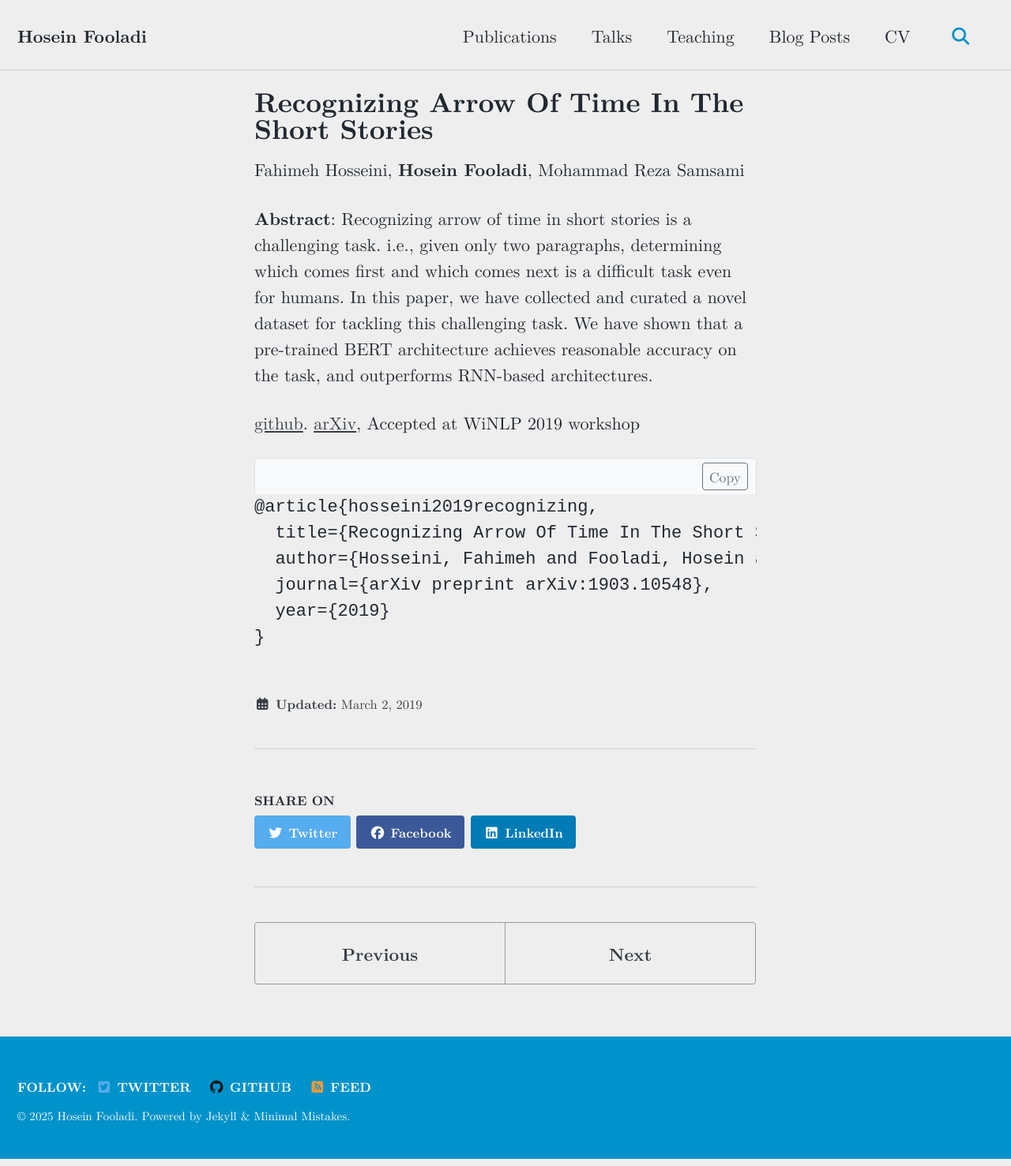
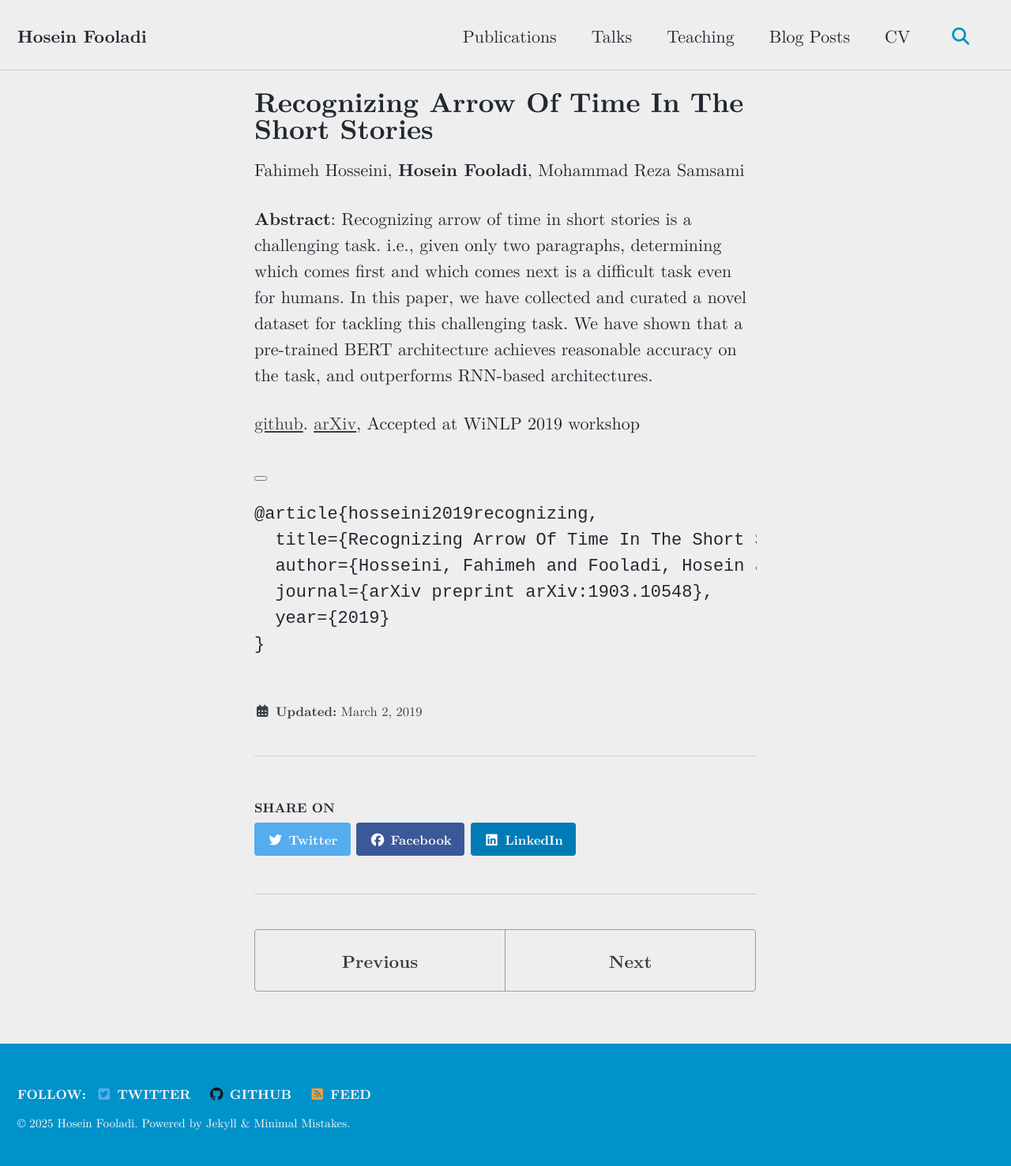
Before and after one commit to HFooladi/HFooladi.github.io, a Jekyll site: the page built from _publications/2019-03-02-arrow-of-time.md, in a window 1280 px wide. Shown: the whole page at 79% size. Built offline with Jekyll 4.4.1, drawn with Linux system fonts in a browser that asks for light colours; cached includes are drawn as plain includes.

```diff
--- a/_includes/head/custom.html
+++ b/_includes/head/custom.html
@@ -30,54 +30,3 @@
 <script type="text/javascript" id="MathJax-script" async
     src="https://cdn.jsdelivr.net/npm/mathjax@3/es5/tex-svg.js">
 </script>
-
-<!-- For code blocks -->
-<style>
-    .code-header {
-      display: flex;
-      justify-content: flex-end;
-      padding: 5px 10px;
-      background: #f8f9fa;
-      border: 1px solid #dee2e6;
-      border-bottom: none;
-      border-top-left-radius: 4px;
-      border-top-right-radius: 4px;
-    }
-
-    .copy-code-button {
-      display: flex;
-      align-items: center;
-      padding: 4px 8px;
-      font-size: 0.8em;
-      color: #6c757d;
-      background-color: transparent;
-      border: 1px solid #6c757d;
-      border-radius: 4px;
-      cursor: pointer;
-      transition: all 0.2s ease;
-    }
-
-    .copy-code-button:hover {
-      background-color: #6c757d;
-      color: white;
-    }
-
-    .copy-code-button:focus {
-      outline: none;
-      box-shadow: 0 0 0 0.2rem rgba(108, 117, 125, 0.25);
-    }
-
-    .copy-code-button::before {
-      content: "Copy";
-    }
-
-    .copy-code-button.copied::before {
-      content: "Copied!";
-    }
-
-    pre {
-      margin-top: 0 !important;
-      border-top-left-radius: 0 !important;
-      border-top-right-radius: 0 !important;
-    }
-    </style>
```
